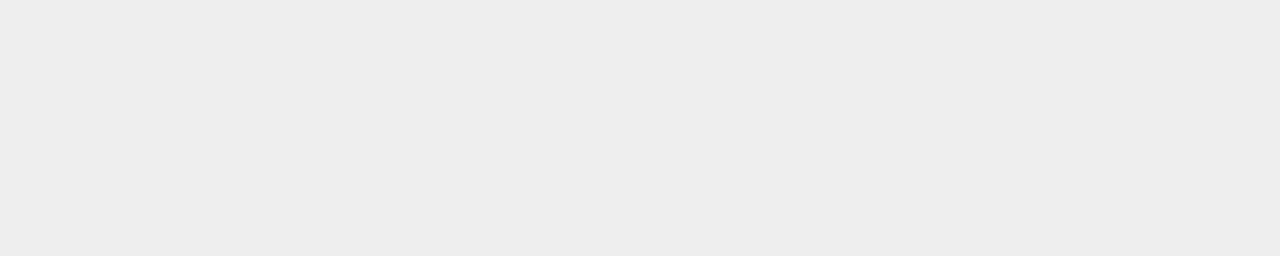
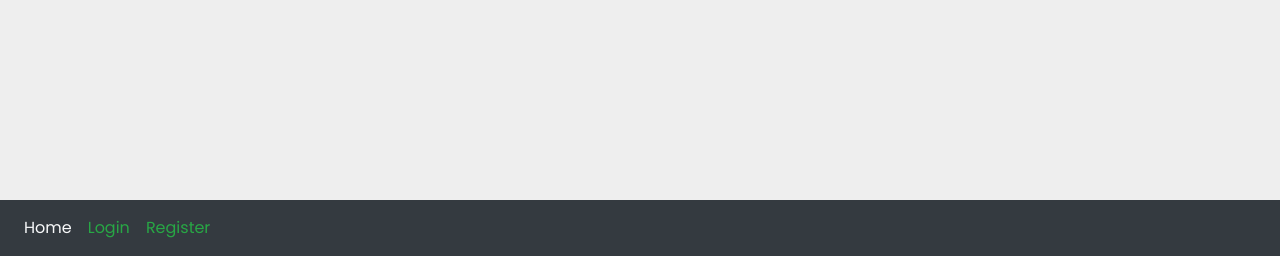
Before and after one commit to KramStyles/flask-retro, a Flask app: page / in a window 1280 px wide. Before the commit the part shown is empty. Shown: the part 544-800 px from the top of the page. Run offline with Flask 2, Linux system fonts and the light colour scheme.

Commit message:
added navbar and structure

```diff
--- a/app.py
+++ b/app.py
@@ -11,6 +11,7 @@ app.secret_key = token_urlsafe(24)
 
 @app.route('/')
 def home():
+    print(session)
     return render_template('index.html')
 
 
--- a/templates/structure.html
+++ b/templates/structure.html
@@ -20,6 +20,25 @@
         <h1>This only shows here</h1>
         {%endblock body%}
     </div>
+    <nav class="navbar navbar-expand-sm bg-dark navbar-dark fixed-bottom">
+        <ul class="navbar-nav">
+            <li class="nav-item">
+                <a class="nav-link text-light" href=".">Home</a>
+            </li>
+            {% if session['username'] %}
+            <li class="nav-item">
+                <a class="nav-link text-danger" href="/logout">Logout</a>
+            </li>
+            {% else %}
+            <li class="nav-item">
+                <a class="nav-link text-success" href="/signin">Login</a>
+            </li>
+            <li class="nav-item">
+                <a class="nav-link text-success" href="/reg">Register</a>
+            </li>
+            {% endif %}
+        </ul>
+    </nav>
 </body>
 
 </html>
```
